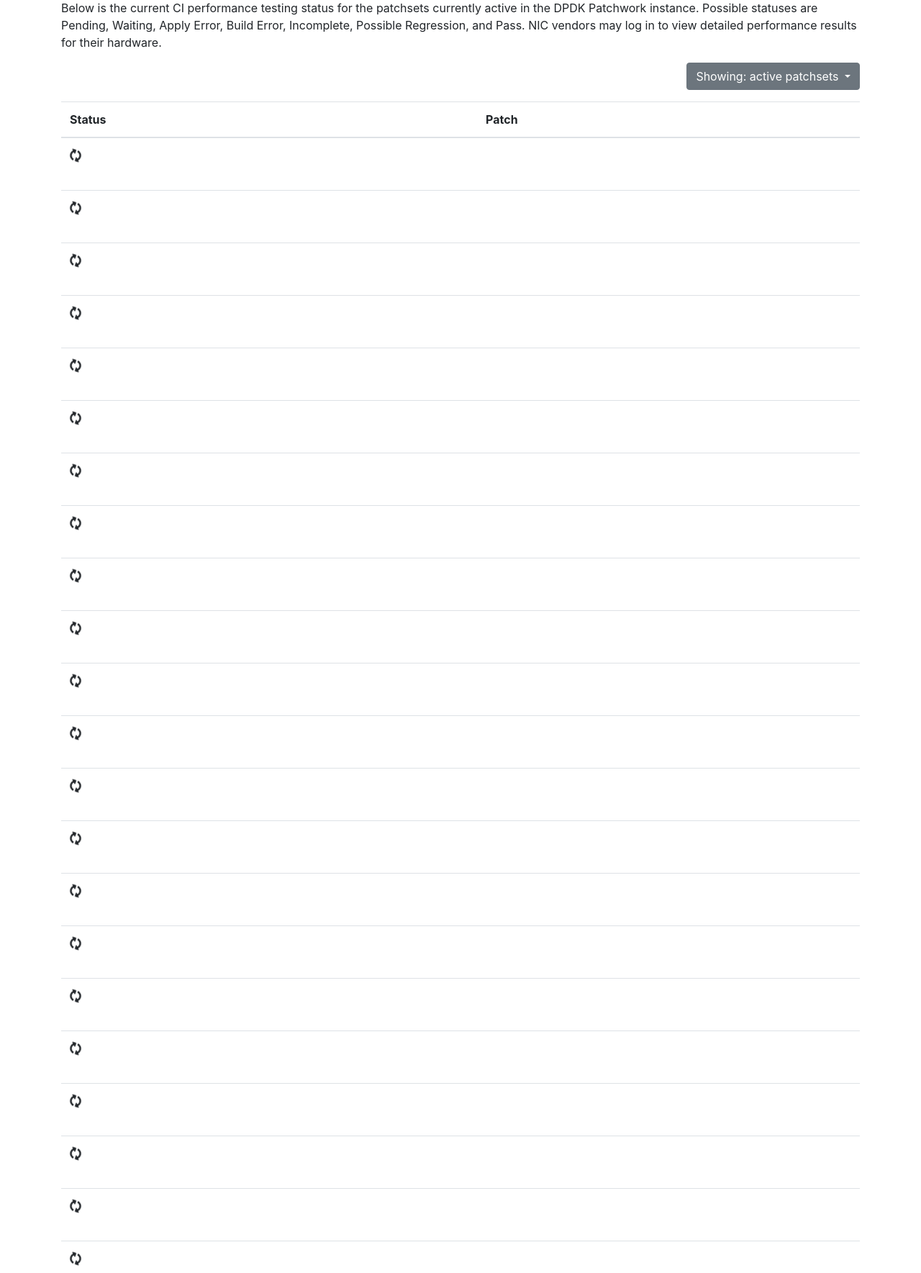
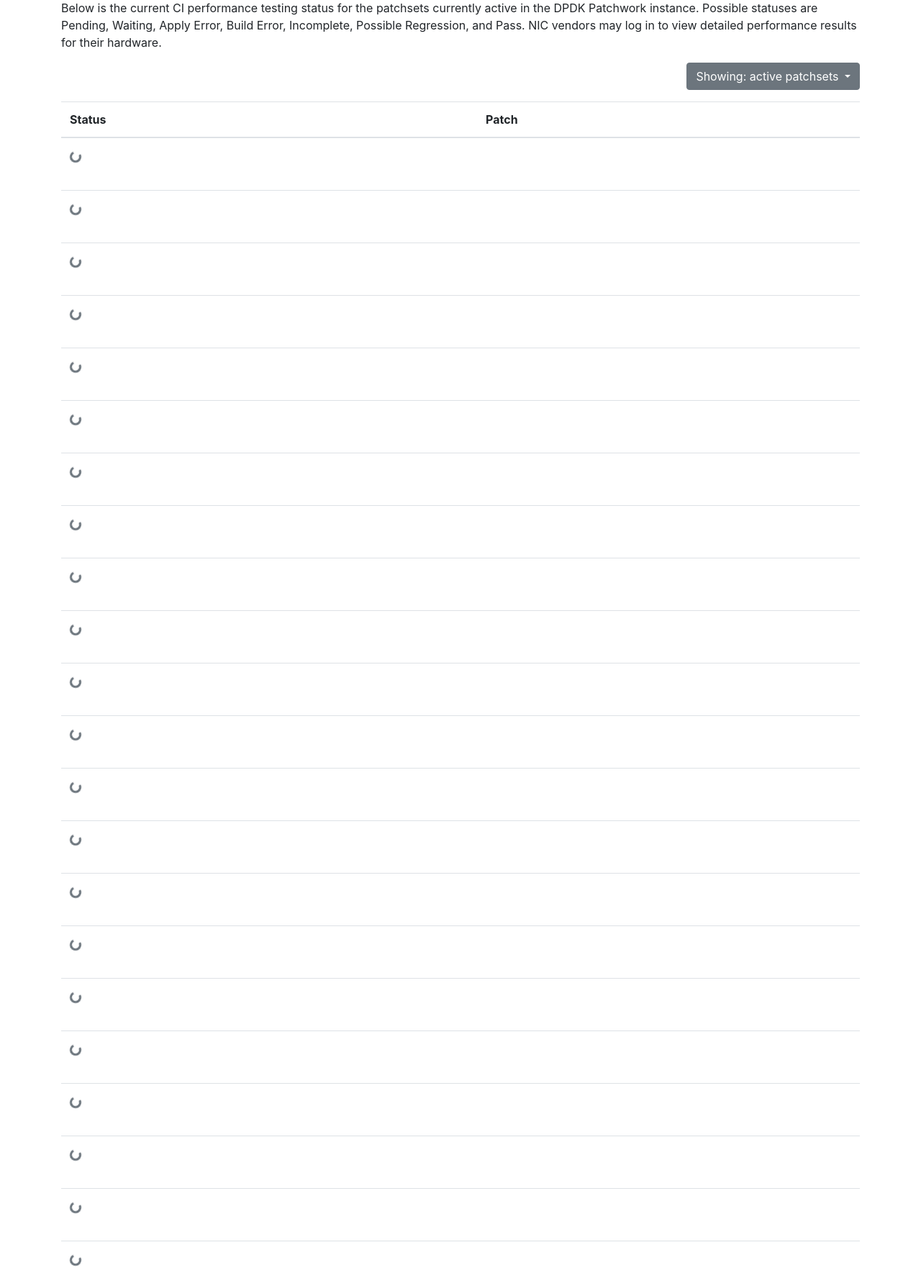
Before and after one commit to zhoumin2/dpdk-ci-site, a Django app: page /dashboard/ in a window 1280 px wide. Shown: the part 137-1906 px from the top of the page at 72% size. Run offline with Django 3.2, Linux system fonts and the light colour scheme; data that the repository does not hold is empty; parts of the project's set-up code (start-up, migrations or seed data) failed here and were passed over; some libraries are stand-ins or nearby versions.

Commit message:
base: update to bootstrap 4.3
- Use new spinner feature and removed font awesome dependency.

They also added toasts, but they aren't what I expected. They are more
similar to "alerts" than, say, _toastr_. (So I kept
toastr.)

```diff
--- a/cisite/dashboard/templates/base.html
+++ b/cisite/dashboard/templates/base.html
@@ -5,9 +5,7 @@
   <head>
     <meta charset="utf-8">
     <meta name="viewport" content="width=device-width, initial-scale=1, shrink-to-fit=no">
-    <link rel="stylesheet" href="https://stackpath.bootstrapcdn.com/bootstrap/4.1.1/css/bootstrap.min.css" integrity="sha384-WskhaSGFgHYWDcbwN70/dfYBj47jz9qbsMId/iRN3ewGhXQFZCSftd1LZCfmhktB" crossorigin="anonymous">
-    <link rel="stylesheet" href="https://use.fontawesome.com/releases/v5.6.1/css/solid.css" integrity="sha384-aj0h5DVQ8jfwc8DA7JiM+Dysv7z+qYrFYZR+Qd/TwnmpDI6UaB3GJRRTdY8jYGS4" crossorigin="anonymous">
-    <link rel="stylesheet" href="https://use.fontawesome.com/releases/v5.6.1/css/fontawesome.css" integrity="sha384-WK8BzK0mpgOdhCxq86nInFqSWLzR5UAsNg0MGX9aDaIIrFWQ38dGdhwnNCAoXFxL" crossorigin="anonymous">
+    <link rel="stylesheet" href="https://stackpath.bootstrapcdn.com/bootstrap/4.3.1/css/bootstrap.min.css" integrity="sha384-ggOyR0iXCbMQv3Xipma34MD+dH/1fQ784/j6cY/iJTQUOhcWr7x9JvoRxT2MZw1T" crossorigin="anonymous">
     <title>{% block title %}Dashboard{% endblock %} - DPDK Performance Test Lab</title>
 </head>
 <body>
@@ -93,8 +91,8 @@
     </div>
   </div>
   <script src="https://code.jquery.com/jquery-3.3.1.min.js" integrity="sha256-FgpCb/KJQlLNfOu91ta32o/NMZxltwRo8QtmkMRdAu8=" crossorigin="anonymous"></script>
-  <script src="https://cdnjs.cloudflare.com/ajax/libs/popper.js/1.14.3/umd/popper.min.js" integrity="sha384-ZMP7rVo3mIykV+2+9J3UJ46jBk0WLaUAdn689aCwoqbBJiSnjAK/l8WvCWPIPm49" crossorigin="anonymous"></script>
-  <script src="https://stackpath.bootstrapcdn.com/bootstrap/4.1.1/js/bootstrap.min.js" integrity="sha384-smHYKdLADwkXOn1EmN1qk/HfnUcbVRZyYmZ4qpPea6sjB/pTJ0euyQp0Mk8ck+5T" crossorigin="anonymous"></script>
+  <script src="https://cdnjs.cloudflare.com/ajax/libs/popper.js/1.14.7/umd/popper.min.js" integrity="sha384-UO2eT0CpHqdSJQ6hJty5KVphtPhzWj9WO1clHTMGa3JDZwrnQq4sF86dIHNDz0W1" crossorigin="anonymous"></script>
+  <script src="https://stackpath.bootstrapcdn.com/bootstrap/4.3.1/js/bootstrap.min.js" integrity="sha384-JjSmVgyd0p3pXB1rRibZUAYoIIy6OrQ6VrjIEaFf/nJGzIxFDsf4x0xIM+B07jRM" crossorigin="anonymous"></script>
   {% block js %}
   {% endblock %}
 </body>
--- a/cisite/dashboard/templates/dashboard.html
+++ b/cisite/dashboard/templates/dashboard.html
@@ -49,7 +49,9 @@
         {% for i in range %}
         <tr id="row-{{ i }}">
           <td title="Fetching patch information...">
-            <i class="fas fa-sync-alt fa-spin"></i>
+            <div class="spinner-border spinner-border-sm text-secondary" role="status">
+              <span class="sr-only">Fetching patch information...</span>
+            </div>
           </td>
           <td>
             <div>&nbsp;</div>
```
